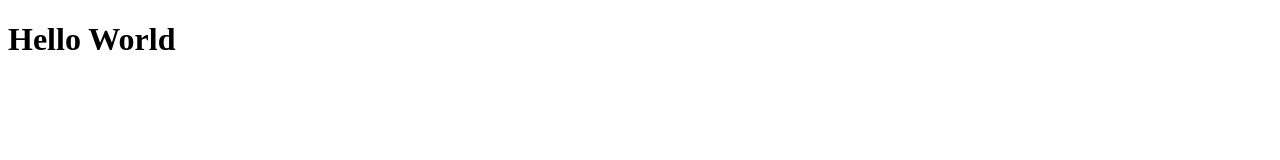
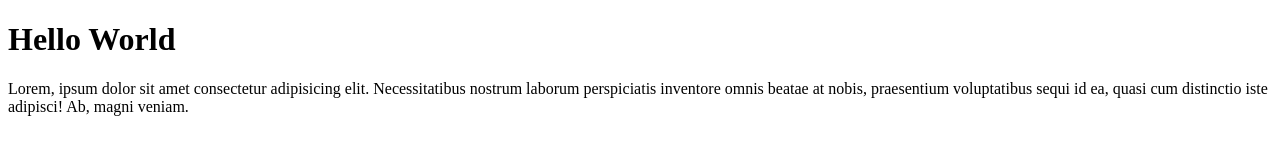
Before and after one commit to rizzamatteo96/htmlcss-hello, a plain HTML site: page index.html in a window 1280 px wide. Drawn offline with Linux system fonts and the light colour scheme.

Commit message:
add: first paragraph and comments

```diff
--- a/index.html
+++ b/index.html
@@ -7,7 +7,13 @@
     <title>HelloWorld</title>
 </head>
 <body>
+
+    <!-- Main title -->
     <h1>Hello World</h1>
+    <!-- First paragraph -->
+    <p>Lorem, ipsum dolor sit amet consectetur adipisicing elit. Necessitatibus nostrum laborum perspiciatis inventore omnis beatae at nobis, praesentium voluptatibus sequi id ea, quasi cum distinctio iste adipisci! Ab, magni veniam.</p>
+
+
 
 </body>
 </html>
```
